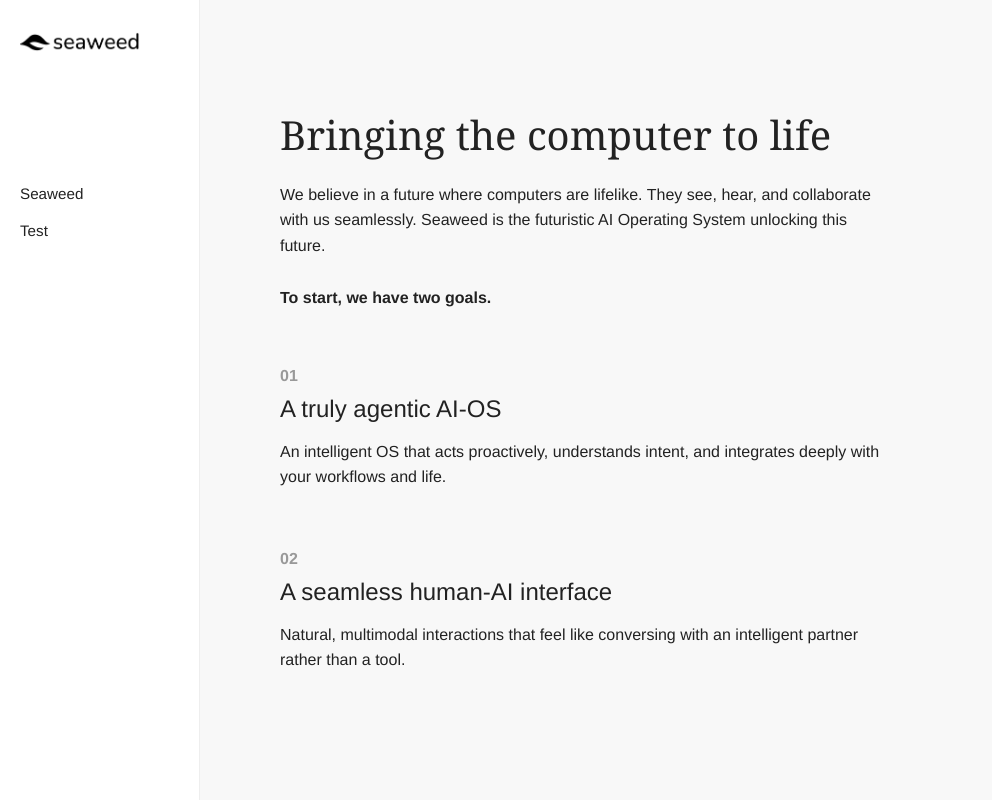
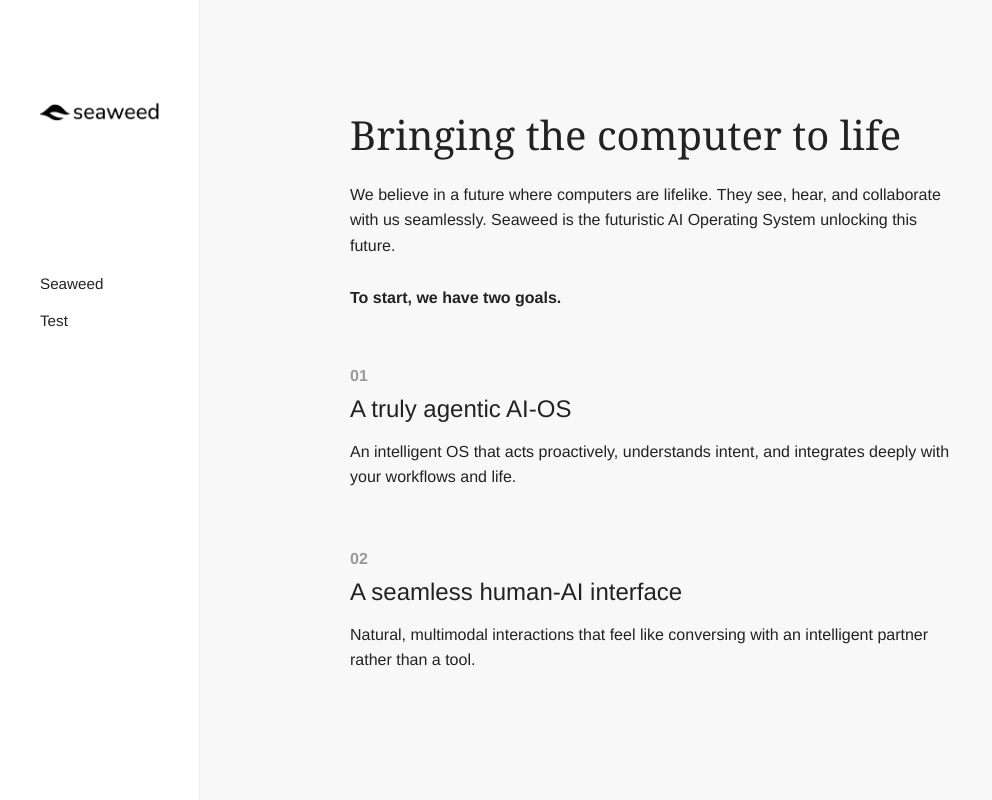
Before and after one commit to ellparithi/Wren, a Flask app: page / in a window 1280 px wide. Shown: the whole page, without its empty margins (0-992 px from the left). Run offline with Flask 3, Linux system fonts and the light colour scheme.

Commit message:
Further revisions

```diff
--- a/static/style.css
+++ b/static/style.css
@@ -11,7 +11,7 @@ body {
   background-color: #fff;
   border-right: 1px solid #eee;
   height: 100vh;
-  padding: 30px 20px;
+  padding: 100px 20px 30px 40px;
   box-sizing: border-box;
   display: flex;
   flex-direction: column;
@@ -24,6 +24,7 @@ body {
 }
 
 nav {
+  margin-top: 20px;
   display: flex;
   flex-direction: column;
 }
@@ -41,7 +42,8 @@ nav a:hover {
 }
 
 .main-content {
-  padding: 80px;
+  flex: 1;
+  padding: 80px 200px 80px 150px; /* left padding increased for centering */
   max-width: 700px;
 }
 
@@ -95,14 +97,14 @@ form input, form button {
 }
 
 form button {
-  background-color: #4CAF50;
-  color: white;
-  border: none;
+  background-color: white;
+  color: #222;
+  border: 1px solid #222;
   cursor: pointer;
 }
 
 form button:hover {
-  background-color: #43a047;
+  background-color: #f0f0f0;
 }
 
 .success {
```
Also changed, not shown: 2 other files.
